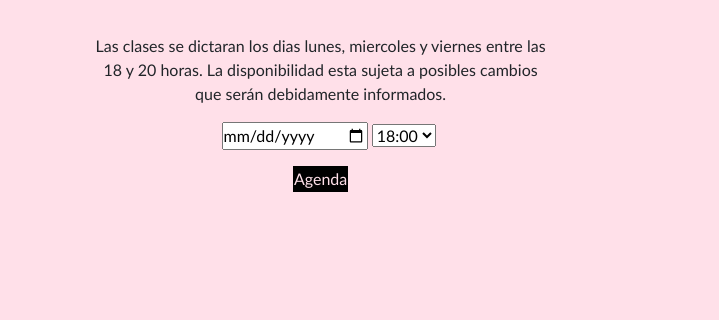
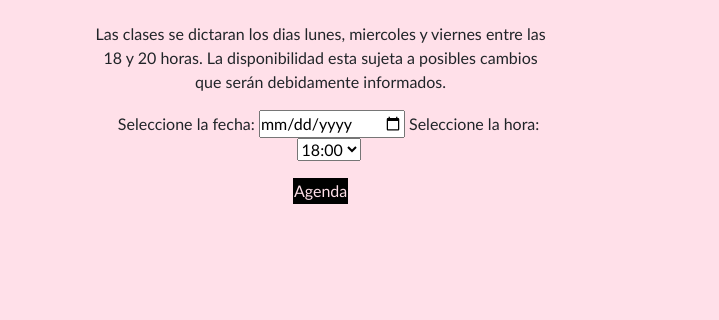
Before and after one commit to peniamati/PF-Pena, a plain HTML site: page index.html in a window 1280 px wide. Shown: the part 1176-1496 px from the top of the page, 561-1280 px from the left. Drawn offline with nearby package versions, Linux system fonts and the light colour scheme.

Commit message:
Added label in agend date, and title in calendar frame

```diff
--- a/index.html
+++ b/index.html
@@ -170,6 +170,7 @@
             style="border: solid 1px #777"
             frameborder="0"
             scrolling="no"
+            title="calendar"
           ></iframe>
         </div>
         <div class="agend-date">
@@ -179,7 +180,10 @@
             serán debidamente informados.
           </p>
           <div class="agend-date-selector">
-            <input type="date" id="date-selector" />
+            <label for="date-selector">Seleccione la fecha:</label>
+            <input type="date" id="date-selector"/>
+
+            <label for="hour-selector">Seleccione la hora:</label>
             <select id="hour-selector">
               <option value="18">18:00</option>
               <option value="19">19:00</option>
```
